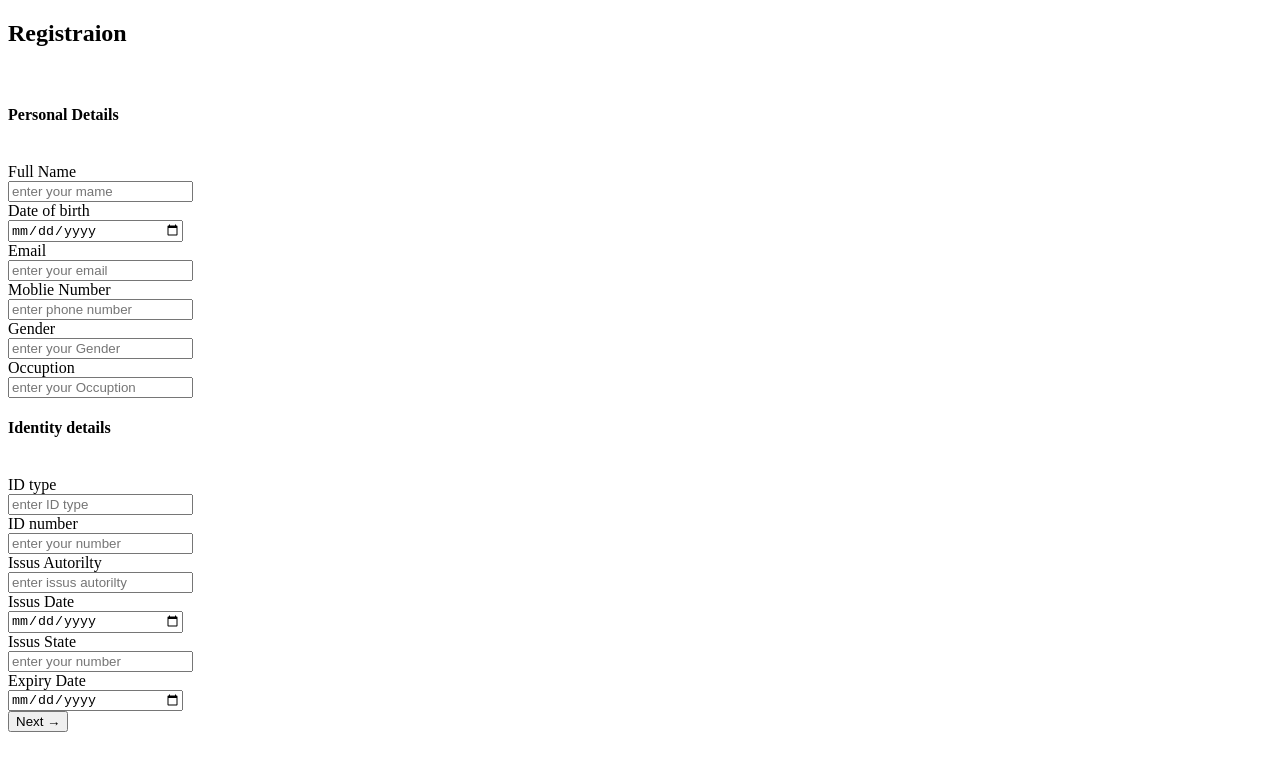
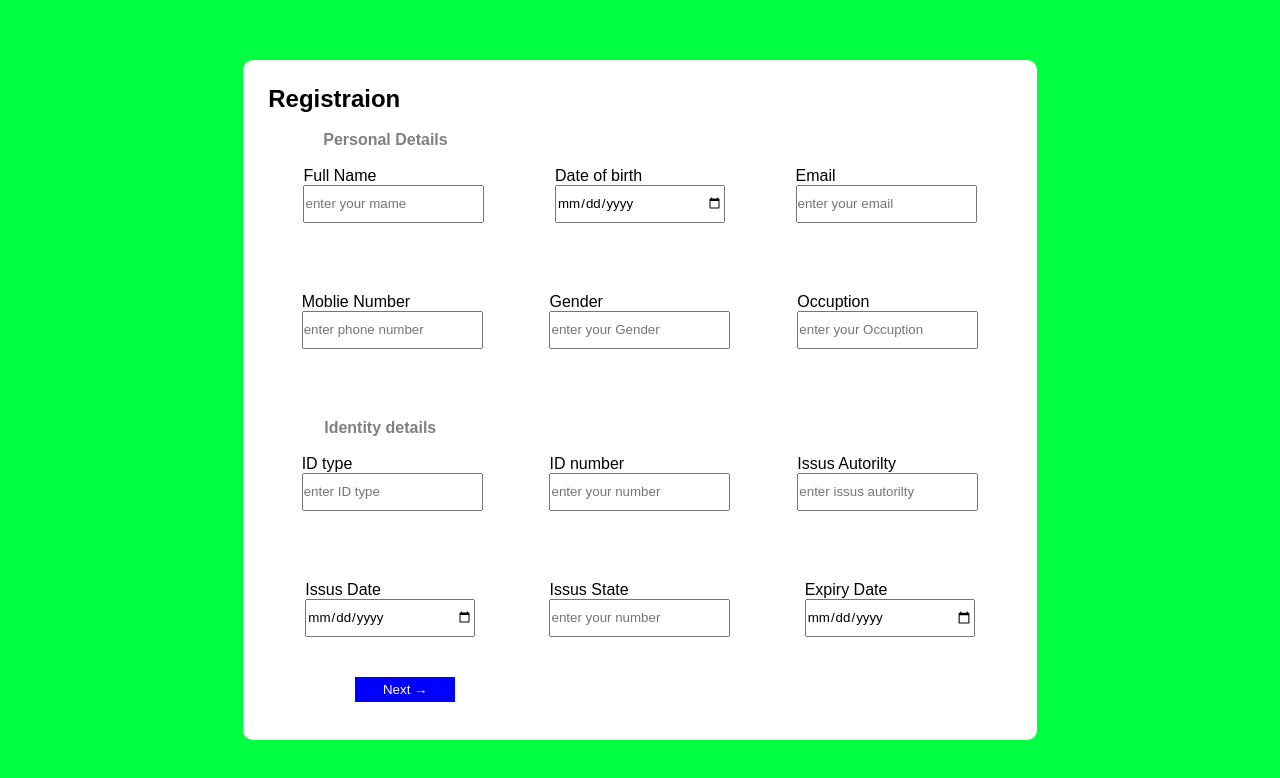
Before and after one commit to ajmalkm584/FORM.., a plain HTML site: page index.html in a window 1280 px wide. Drawn offline with Linux system fonts and the light colour scheme.

Commit message:
Update index.html

```diff
--- a/index.html
+++ b/index.html
@@ -6,7 +6,7 @@
     <meta name="viewport" content="width=device-width, initial-scale=1.0">
     <title>Form Css</title>
     <link rel="icon" href="blod kio.jpg">
-    <link rel="stylesheet" href="sytle (2).css">
+    <link rel="stylesheet" href="style.css">
 </head>
 
 <body>
```
